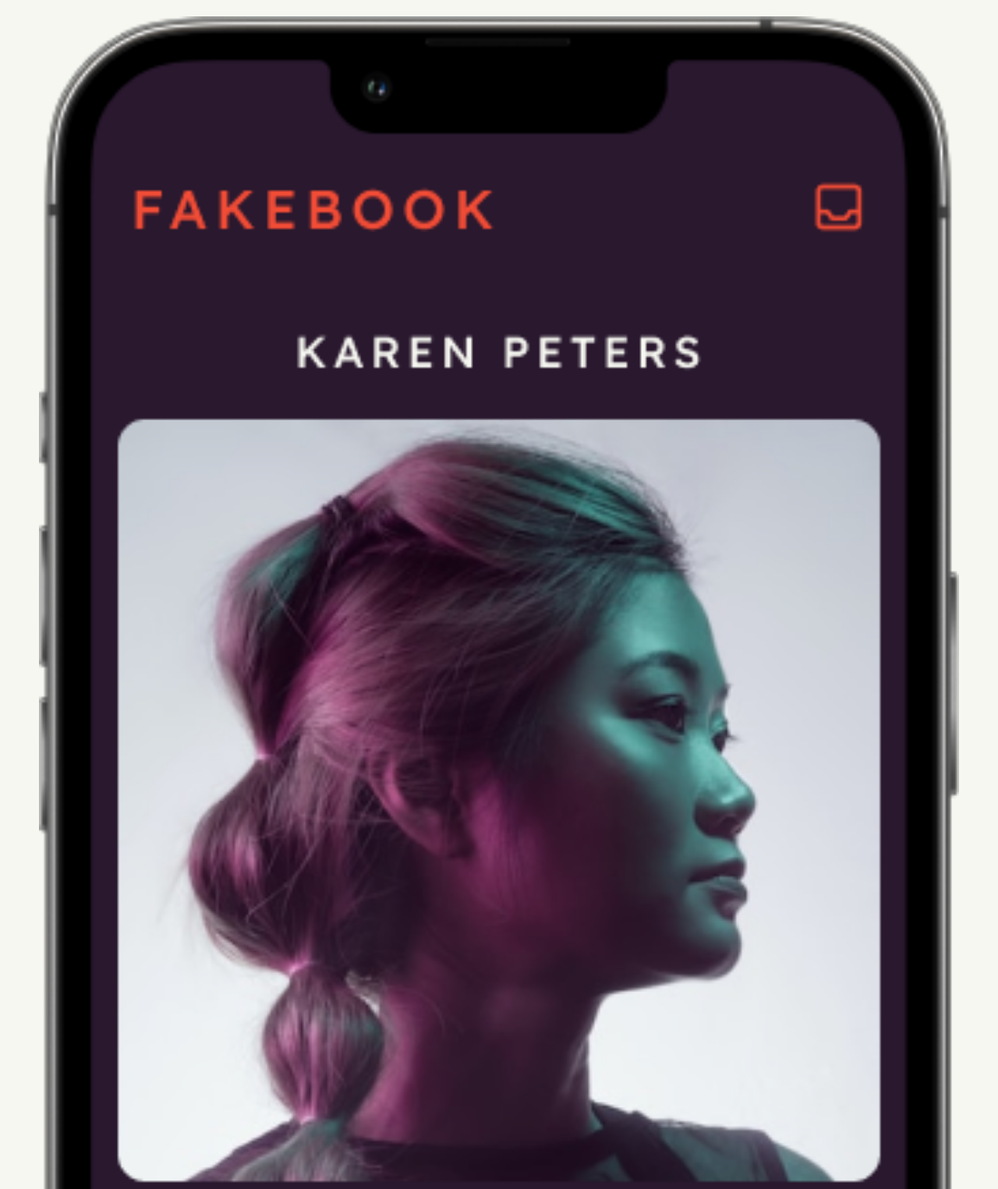
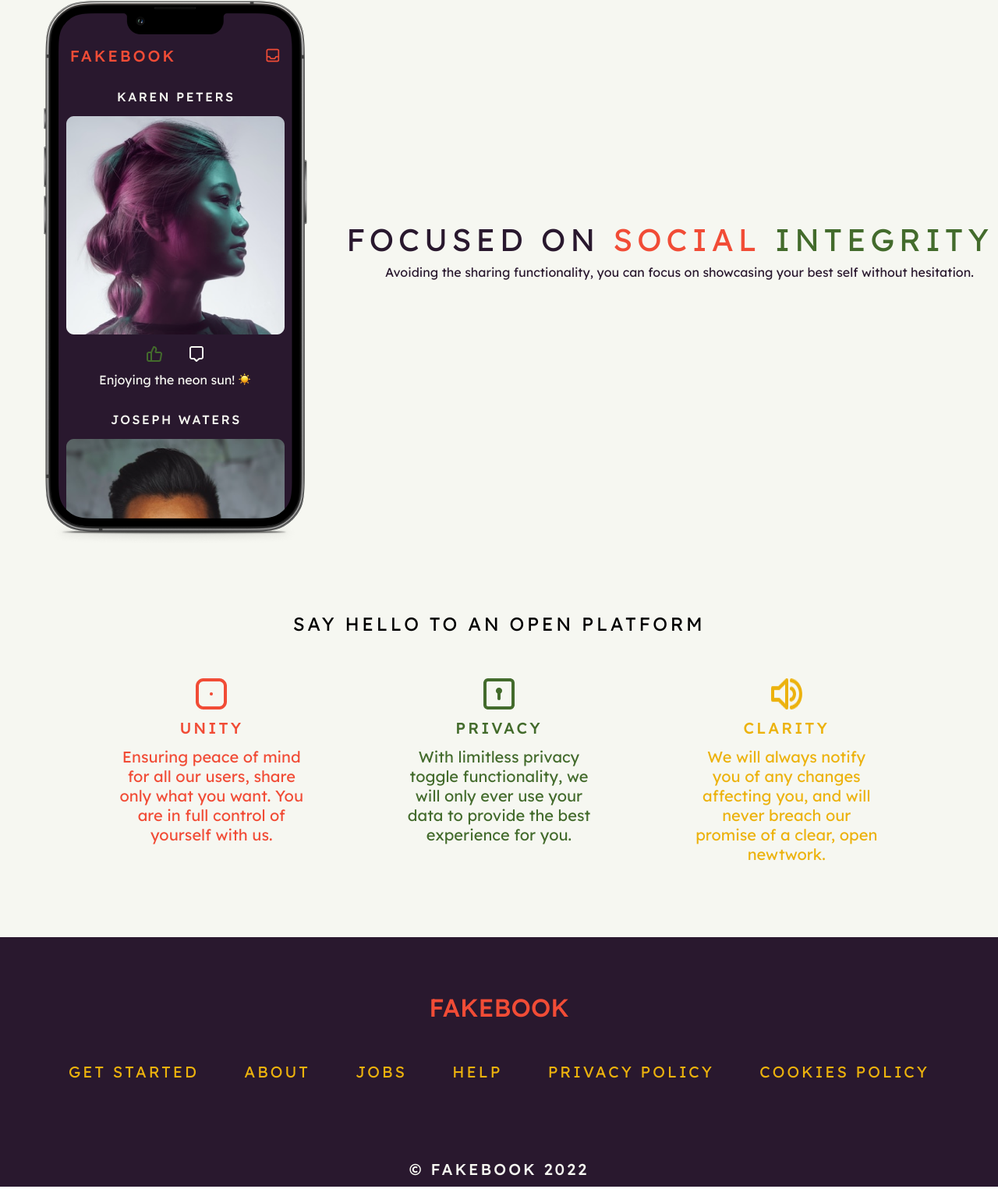
Before and after one commit to GhostFunctionn/Figma-Capstone-Assignment, a plain HTML site: page index.html in a window 1280 px wide. Shown: the part 747-2272 px from the top of the page at 78% size. Drawn offline with Linux system fonts and the light colour scheme; a web font is replaced by a local one.

Commit message:
Finished mobile version and added desktop version

```diff
--- a/index.html
+++ b/index.html
@@ -6,8 +6,10 @@
     <meta name="viewport" content="width=device-width, initial-scale=1.0" />
     <link rel="preconnect" href="https://fonts.googleapis.com" />
     <link rel="preconnect" href="https://fonts.gstatic.com" crossorigin />
+    <link rel="preconnect" href="https://fonts.googleapis.com" />
+    <link rel="preconnect" href="https://fonts.gstatic.com" crossorigin />
     <link
-      href="https://fonts.googleapis.com/css2?family=Josefin+Sans:wght@100;200;300;400;500;600;700&family=Lexend+Deca:wght@100;200;300;400;500;600;700;800;900&family=Rancho&display=swap"
+      href="https://fonts.googleapis.com/css2?family=Lexend+Deca:wght@100;200;300;400;500;600;700;800;900&display=swap"
       rel="stylesheet"
     />
 
@@ -15,8 +17,9 @@
     <title>Capstone Project</title>
   </head>
   <body>
+    <!-- Header Start-->
     <header>
-      <nav>FAKEBOOK</nav>
+      <nav><span class="title-span">Fakebook</span></nav>
 
       <h1 id="header-text">Connecting the world</h1>
       <p id="header-paragraph">
@@ -28,19 +31,76 @@
         <span id="header-button-text">Get started</span>
       </div>
     </header>
+    <!-- Header End-->
 
-    <section>
+    <!-- Hero Start -->
+    <section class="hero-section">
       <img src="/Assets/phone-mockup.png" alt="" id="main-img" />
 
-      <h2 id="main-header">
-        Focused on <span class="orange-span">Social</span>
-        <span class="green-span">Integrity</span>
-      </h2>
+      <div class="main-text-wrapper">
+        <h2 id="main-header">
+          Focused on <span class="orange">Social</span>
+          <span class="green">Integrity</span>
+        </h2>
 
-      <p class="main-paragraph">
-        Avoiding the sharing functionality, you can focus on showcasing your
-        best self without hesitation.
-      </p>
+        <p id="main-paragraph">
+          Avoiding the sharing functionality, you can focus on showcasing your
+          best self without hesitation.
+        </p>
+      </div>
     </section>
+    <!-- Hero End -->
+
+    <!-- Features Start -->
+    <section class="features">
+      <h2 id="features-title">Say hello to an open platform</h2>
+
+      <div class="features-flex-container">
+        <div class="feature-module">
+          <img class="feature-icon" src="/Assets/unity.png" alt="" />
+          <h3 class="feature-title orange">Unity</h3>
+          <p class="feature-text orange">
+            Ensuring peace of mind for all our users, share only what you want.
+            You are in full control of yourself with us.
+          </p>
+        </div>
+
+        <div class="feature-module">
+          <img class="feature-icon" src="/Assets/privacy.png" alt="" />
+          <h3 class="feature-title green">Privacy</h3>
+          <p class="feature-text green">
+            With limitless privacy toggle functionality, we will only ever use
+            your data to provide the best experience for you.
+          </p>
+        </div>
+
+        <div class="feature-module">
+          <img class="feature-icon" src="/Assets/clarity.png" alt="" />
+          <h3 class="feature-title yellow">Clarity</h3>
+          <p class="feature-text yellow">
+            We will always notify you of any changes affecting you, and will
+            never breach our promise of a clear, open newtwork.
+          </p>
+        </div>
+      </div>
+    </section>
+    <!-- Features End -->
+
+    <!-- Footer Start -->
+    <footer>
+      <span class="title-span">fakebook</span>
+
+      <ul class="info-links">
+        <li><a class="site-link" href="#">Get started</a></li>
+        <li><a class="site-link" href="#">About</a></li>
+        <li><a class="site-link" href="#">Jobs</a></li>
+        <li><a class="site-link" href="#">Help</a></li>
+        <li><a class="site-link" href="#">Privacy Policy</a></li>
+        <li><a class="site-link" href="#">Cookies Policy</a></li>
+      </ul>
+
+      <span id="copyright-span">© Fakebook 2022</span>
+    </footer>
+    <!-- Footer End -->
   </body>
 </html>
--- a/style.css
+++ b/style.css
@@ -1,18 +1,10 @@
 * {
   margin: 0;
-  font-family: "JOsefin Sans", sans-serif;
+  font-family: "Lexend Deca", sans-serif;
 }
 
 header {
   background-color: #29182e;
-}
-nav {
-  color: #f14c36;
-  text-align: center;
-  font-size: 32px;
-  font-weight: 500;
-  line-height: 40px;
-  padding: 20px 90px;
 }
 
 h1,
@@ -20,6 +12,17 @@ p {
   color: #f6f7f1;
 }
 
+.title-span {
+  display: block;
+  color: #f14c36;
+  text-align: center;
+  font-size: 32px;
+  font-weight: 500;
+  line-height: 40px;
+  padding: 20px 90px 0 90px;
+
+  text-transform: uppercase;
+}
 #header-text {
   margin-top: 205px;
   text-transform: uppercase;
@@ -78,10 +81,172 @@ section {
   margin-bottom: 15px;
 }
 
-.orange-span {
+.orange {
   color: #f14c36;
 }
 
-.green-span {
+.green {
   color: #436b2c;
 }
+
+.yellow {
+  color: #ecb20d;
+}
+
+#main-paragraph {
+  color: #29182e;
+  font-size: 16px;
+  line-height: 20px;
+  text-align: center;
+  margin: 0 25px 45px 25px;
+  font-weight: 400;
+}
+
+#features-title {
+  font-size: 24px;
+  text-transform: uppercase;
+  line-height: 30px;
+  text-align: center;
+  letter-spacing: 0.15em;
+  font-weight: 400;
+  padding-bottom: 55px;
+}
+
+.features {
+  padding: 44px 24px;
+}
+.features-flex-container {
+  display: flex;
+  flex-direction: column;
+}
+
+.feature-module {
+  display: flex;
+  flex-direction: column;
+  align-items: center;
+  margin-bottom: 50px;
+}
+
+.feature-icon {
+  width: 40px;
+  height: 40px;
+  align-items: center;
+}
+
+.feature-title {
+  text-transform: uppercase;
+  font-size: 20px;
+  line-height: 28px;
+  font-weight: 500;
+  letter-spacing: 0.15em;
+  padding-top: 10px;
+  padding-bottom: 10px;
+}
+
+.feature-text {
+  width: 243px;
+  text-align: center;
+  font-size: 16px;
+  line-height: 20px;
+}
+
+footer {
+  background-color: #29182e;
+  padding-top: 50px;
+}
+
+.info-links {
+  list-style-type: none;
+  padding: 50px 88px 50px 88px;
+}
+
+.site-link:link,
+.site-link:visited,
+.site-link:hover,
+.site-link:active {
+  color: #ecb20d;
+  text-transform: uppercase;
+  font-size: 20px;
+  line-height: 25px;
+  letter-spacing: 0.15em;
+  text-decoration: none;
+}
+
+#copyright-span {
+  display: block;
+  text-align: center;
+  color: #f6f7f1;
+  font-size: 20px;
+  line-height: 25px;
+  letter-spacing: 0.15em;
+  text-transform: uppercase;
+  font-weight: 500;
+  margin-top: 50px;
+  padding-bottom: 10px;
+}
+
+@media screen and (min-width: 912px) {
+  /* HERO SECTION STYLING START */
+  .hero-section {
+    display: flex;
+    flex-direction: row;
+    justify-content: center;
+    align-items: center;
+  }
+
+  #main-header {
+    font-size: 40px;
+  }
+
+  #main-paragraph {
+    color: #29182e;
+    font-size: 16px;
+    line-height: 25px;
+    text-align: center;
+    margin: 0 25px 45px 25px;
+    font-weight: 400;
+  }
+
+  .main-text-wrapper {
+    display: flex;
+    flex-direction: column;
+    align-items: flex-end;
+  }
+  /* HERO STYLING END */
+
+  /* FEATURES SECTION STYLING START */
+  .features-flex-container {
+    display: flex;
+    flex-direction: row;
+    justify-content: space-evenly;
+  }
+
+  .feature-img {
+    height: 53px;
+    width: 53px;
+  }
+
+  .features-title {
+    font-size: 32px;
+    line-height: 40px;
+    letter-spacing: 0.15em;
+    padding-top: 10px;
+    padding-bottom: 10px;
+  }
+
+  .feature-text {
+    text-align: center;
+    font-size: 20px;
+    line-height: 25px;
+  }
+
+  /* FEATURES STYLE END */
+
+  /* FOOTER STYLE START */
+  .info-links {
+    display: flex;
+    flex-direction: row;
+    justify-content: space-between;
+  }
+  /* FOOTER STYLE END */
+}
```
Also changed, not shown: Assets/clarity.png (added), Assets/phone.png (added), Assets/privacy.png (added), Assets/unity.png (added), 2 other files.
